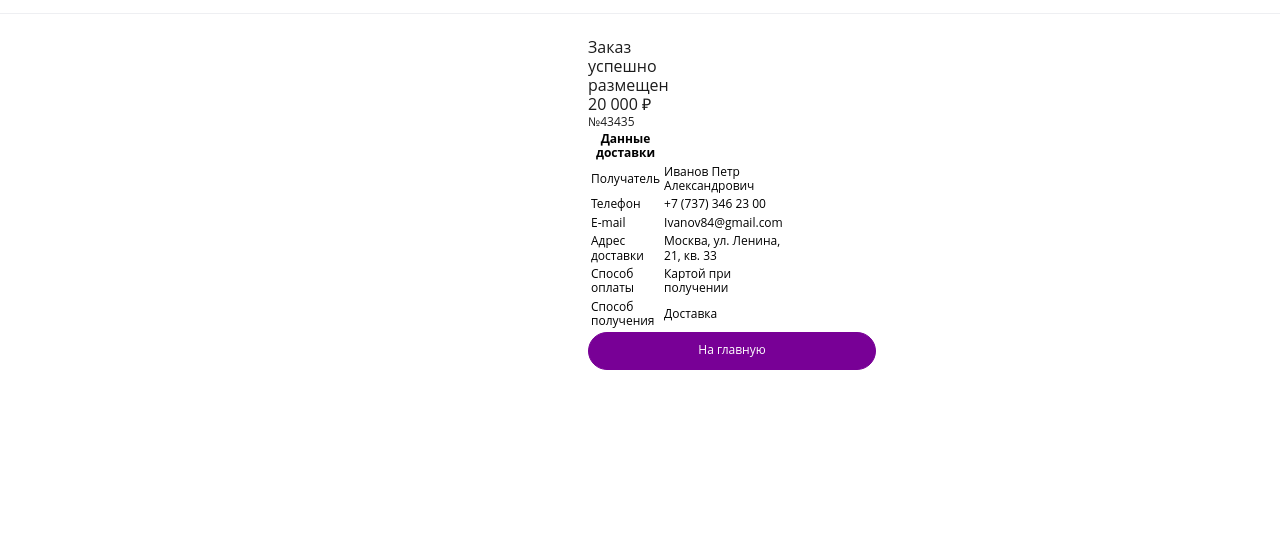
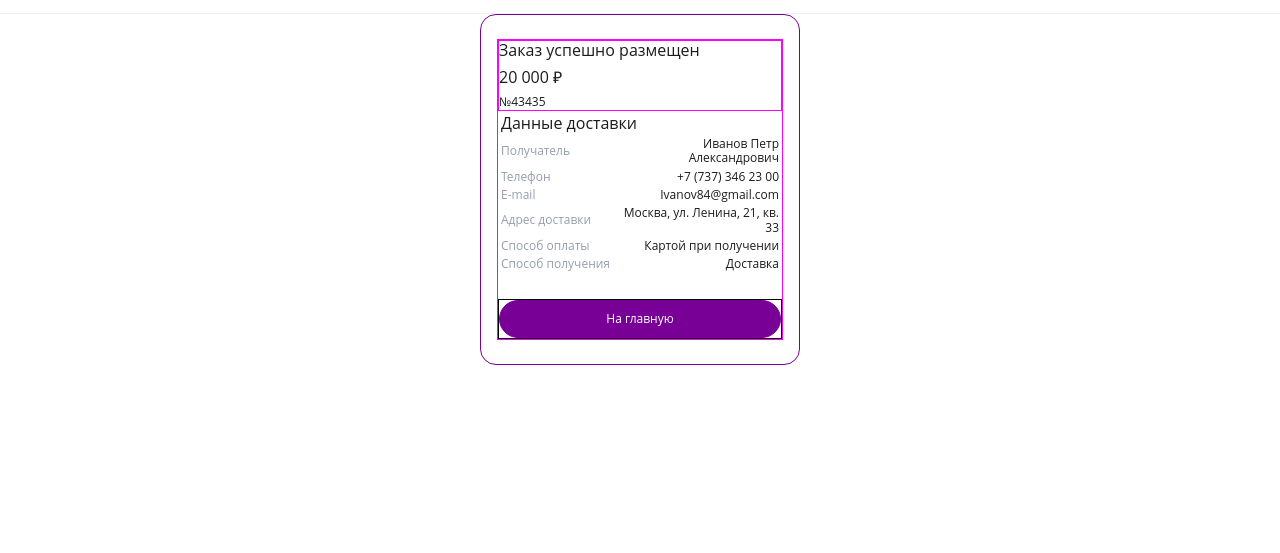
Before and after one commit to AlexDream13/koff, a website built with Vite: page index.html in a window 1280 px wide. Shown: the part 80-633 px from the top of the page. Built offline with nearby package versions, Linux system fonts and the light colour scheme; files whose address does not match are found by name.

Commit message:
Работа с файлом order.scss

```diff
--- a/index.html
+++ b/index.html
@@ -351,7 +351,7 @@
             <p class="order__number">№43435</p>
           </div>
           <table class="order__characteristics-table">
-            <th class="order__title-table">Данные доставки</th>
+            <th class="order__title-table" colspan="2">Данные доставки</th>
             <tr class="order__table-row">
               <td class="order__table-field">Получатель</td>
               <td class="order__table-value">Иванов Петр Александрович</td>
--- a/styles/_order.scss
+++ b/styles/_order.scss
@@ -2,10 +2,18 @@
   width: 320px;
   padding: 24px 16px;
   margin: auto;
+  border-radius: 16px;
+  border: 1px solid var(--form);
+  border: 1px solid var(--violet);
 
-  &__container {}
+  &__container {
+    border: 1px solid #f0f;
+    padding: 0;
+  }
 
-  &__header {}
+  &__header {
+    border: 1px solid #f0f;
+  }
 
   &__title {
     color: #1C1C1C;
@@ -18,29 +26,45 @@
     color: #1C1C1C;
     font-size: 16px;
     font-weight: 400;
+    margin-top: 8px;
+  }
+  &__number {
+    color: #1C1C1C;
+    font-size: 12px;
+    font-weight: 400;
+    margin-top: 8px;
+  }
+  &__characteristics-table {
+    width: 100%;
   }
 
-  &__number {
+  &__title-table {
     color: #1C1C1C;
-
-    font-size: 12px;
-
+    font-size: 16px;
     font-weight: 400;
-
+    text-align: left;
   }
 
-  &__characteristics-table {}
+  &__table-row {
+  }
 
-  &__title-table {}
+  &__table-field {
+    color: #969EAE;
+    font-size: 12px;
+    font-weight: 400;
+    white-space: nowrap;
+  }
 
-  &__table-row {}
-
-  &__table-field {}
-
-  &__table-value {}
+  &__table-value {
+    color: #1C1C1C;
+    text-align: right;
+    font-size: 12px;
+    font-weight: 400;
+ }
 
   &__button {
-    text-align: center;
+    border: 1px solid #000;
+    margin-top: 24px;
 
     &-btn {
       border-radius: 32px;
@@ -52,7 +76,7 @@
       font-weight: 400;
       line-height: 120%;
       display: flex;
-      width: 288px;
+      max-width: 288px;
       height: 38px;
       padding: 12px 24px;
       justify-content: center;
```
